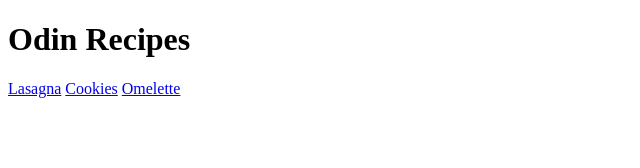
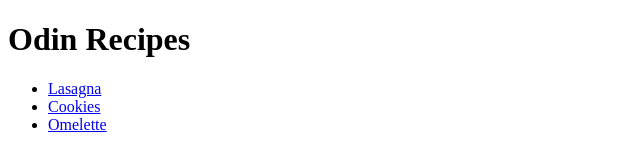
Before and after one commit to zacharykowal/odin-recipes, a plain HTML site: page index.html in a window 1280 px wide. Shown: the whole page, without its empty margins (0-640 px from the left). Drawn offline with Linux system fonts and the light colour scheme.

Commit message:
Add list of links from home page

```diff
--- a/index.html
+++ b/index.html
@@ -9,8 +9,10 @@
     </head>
     <body>
         <h1>Odin Recipes</h1>
-        <a href="recipes/lasagna.html">Lasagna</a>
-        <a href="recipes/cookies.html">Cookies</a>
-        <a href="recipes/omelette.html">Omelette</a>
+        <ul>
+            <li><a href="recipes/lasagna.html">Lasagna</a></li>
+            <li><a href="recipes/cookies.html">Cookies</a></li>
+            <li><a href="recipes/omelette.html">Omelette</a></li>
+        </ul>
     </body>
 </html>
```
